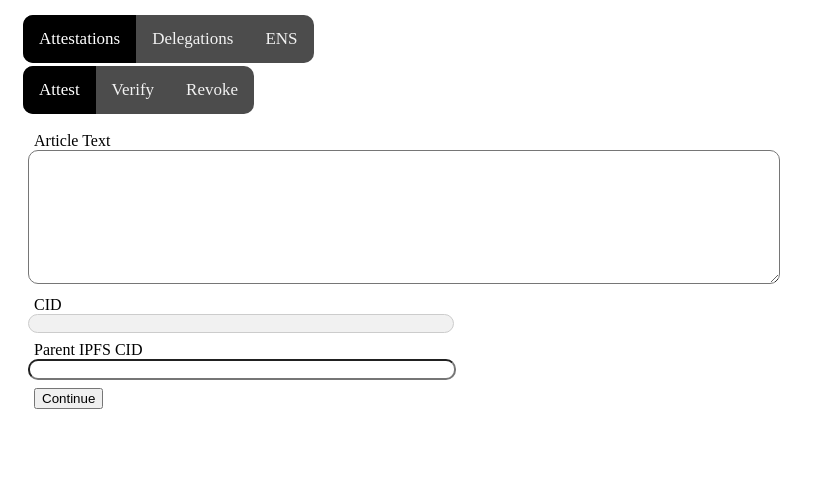
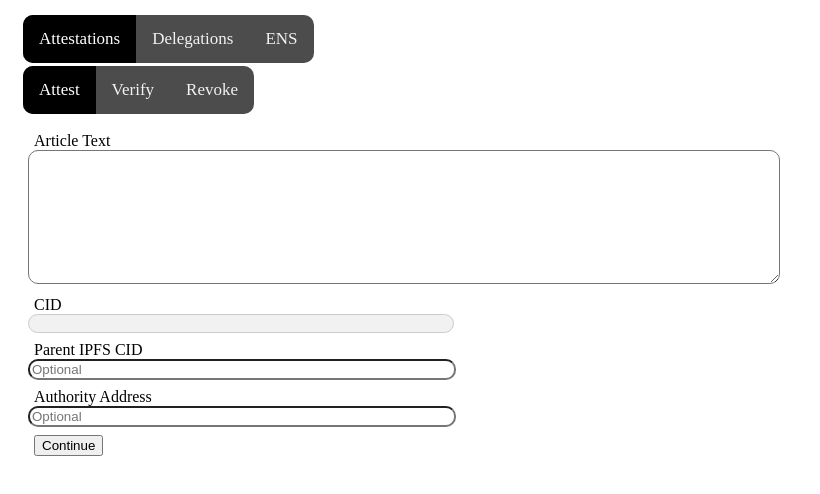
Before and after one commit to indelible-world/indelible-static, a plain HTML site: page public/index.html in a window 1280 px wide. Shown: the whole page, without its empty margins (0-820 px from the left). Drawn offline with Linux system fonts and the light colour scheme.

Commit message:
add authority address field

```diff
--- a/public/index.html
+++ b/public/index.html
@@ -30,7 +30,9 @@
             <label class="inputLabel" for="cidInput" >CID</label>
             <div><input type="text" class="input cid" id="cid" readonly="true"></input></div>
             <label class="inputLabel" for="parentIpfsHashInput">Parent IPFS CID</label>
-            <div><input type="text" class="input cid" id="parentIpfsHashInput"></input></div>
+            <div><input type="text" class="input cid" id="parentIpfsHashInput" placeholder="Optional"></input></div>
+            <label class="inputLabel" for="authorityInput">Authority Address</label>
+            <div><input type="text" class="input cid" id="authorityInput" placeholder="Optional"></input></div>
 
             <button type="submit" class="inputLabel" id="continueAttestation">Continue</button>
 
```
